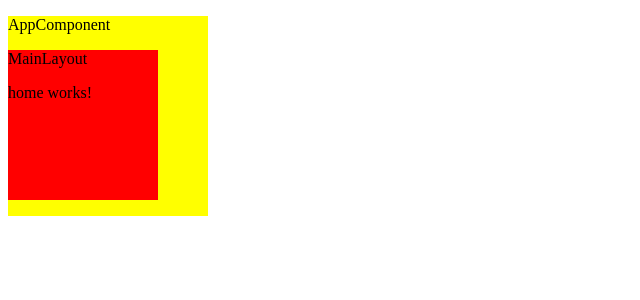
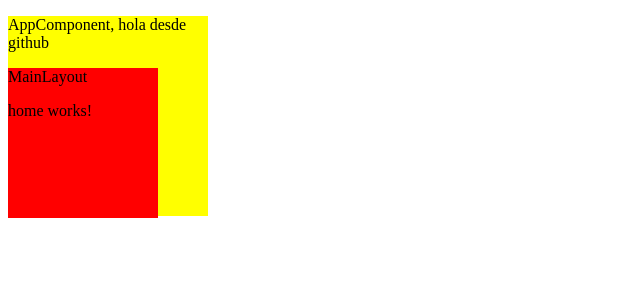
Before and after one commit to roly351/front-sistema-educacion, an Angular app: page /principal/inicio in a window 1280 px wide. Shown: the top 300 px of the page, without its empty margins (0-640 px from the left). Built offline with nearby package versions, Linux system fonts and the light colour scheme.

Commit message:
Update app.component.html

```diff
--- a/src/app/app.component.html
+++ b/src/app/app.component.html
@@ -1,4 +1,4 @@
 <div style="background-color: yellow; width: 200px; height: 200px;">
-    <p>AppComponent</p>
+    <p>AppComponent, hola desde github</p>
     <router-outlet />
 </div>
```
